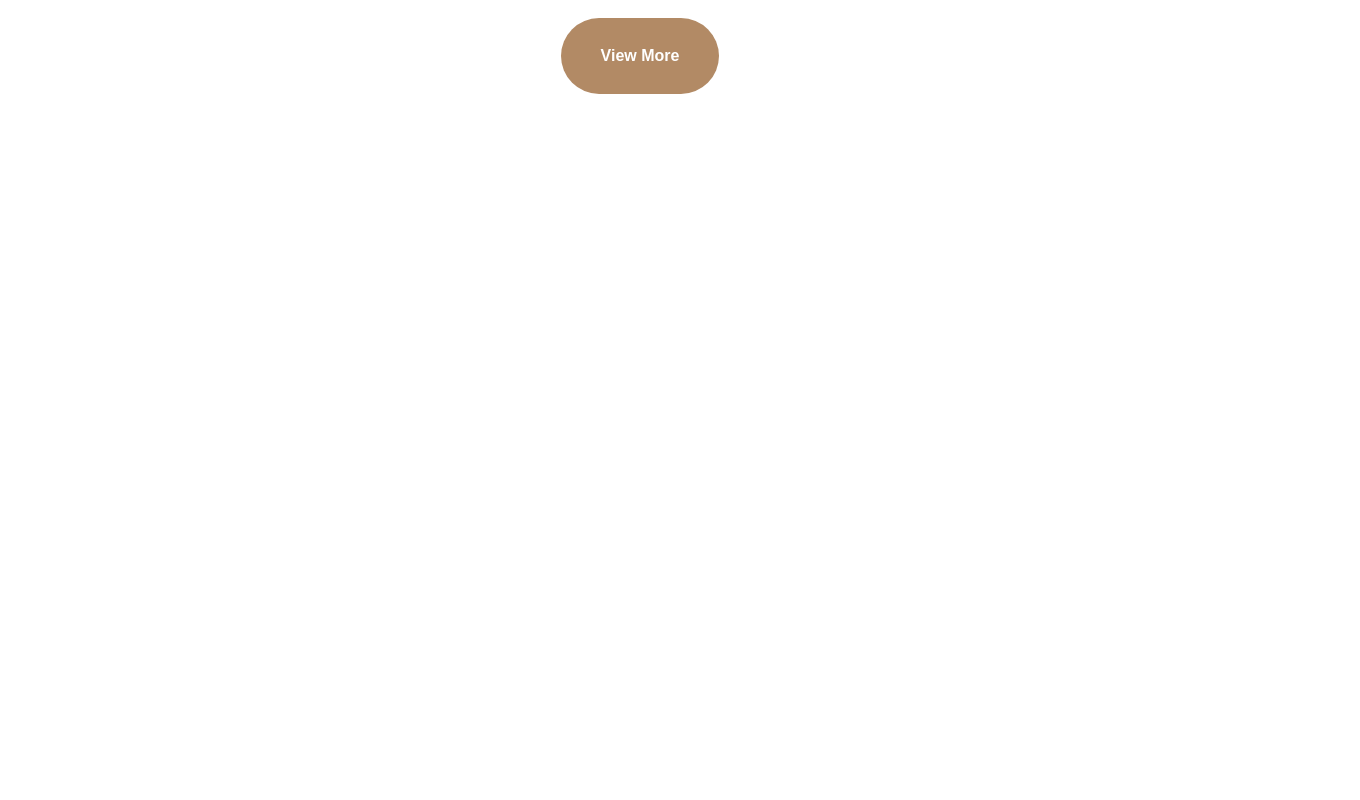
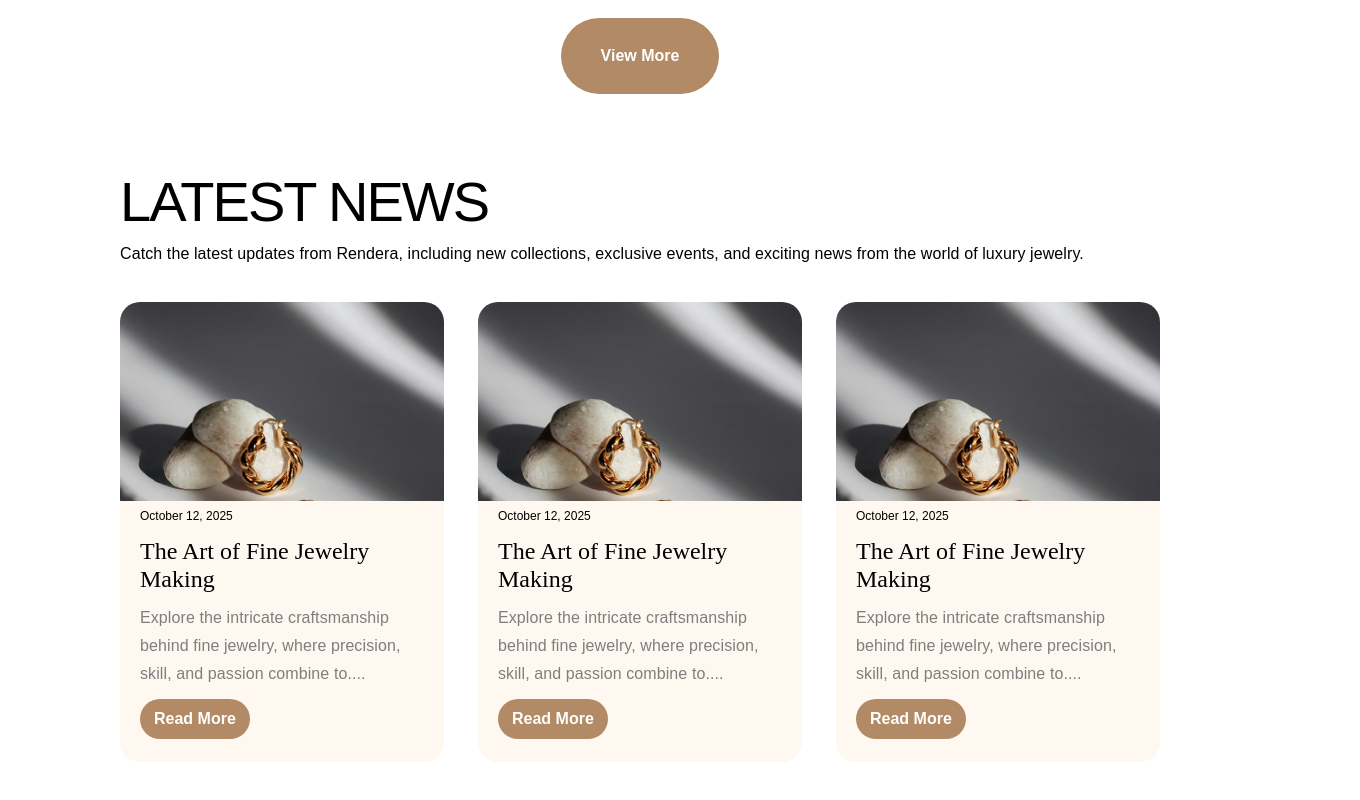
Before and after one commit to ShehzainHassan/Rendera, a React (Vite) app: page / in a window 1280 px wide. Shown: the part 2955-3755 px from the top of the page, 1360 px wide, since content can reach past the window. Before the commit the page ends 3169 px from the top, so only its background shows below. Built offline with nearby package versions, Linux system fonts and the light colour scheme.

Commit message:
Added Latest News Section

```diff
--- a/src/App.tsx
+++ b/src/App.tsx
@@ -1,6 +1,7 @@
 import "./App.css";
 import AboutUs from "./components/AboutUs/AboutUs";
 import Hero from "./components/Hero/Hero";
+import LatestNews from "./components/LatestNews/LatestNews";
 import Reviews from "./components/Reviews/Reviews";
 import Trending from "./components/Trending/Trending";
 import { Wrapper } from "./components/Wrapper/Wrapper";
@@ -13,6 +14,7 @@ function App() {
         <AboutUs />
         <Trending />
         <Reviews />
+        <LatestNews />
       </Wrapper>
     </>
   );
--- a/src/Colors.ts
+++ b/src/Colors.ts
@@ -7,6 +7,7 @@ export const RenderaPalette = {
   brown400: "#2E1B26",
   gray500: "#B5B5B5",
   gray600: "#8C8C8C",
+  gray625: "#7E7E7E",
   gray650: "#747474",
   gray700: "#555555",
   gray800: "#4F4F4F",
--- a/src/Typography.ts
+++ b/src/Typography.ts
@@ -108,8 +108,11 @@ export const ExtraLargeText = styled.p<{ color?: string }>`
   color: ${(props) => props.color || RenderaPalette.black1000};
 `;
 
-export const ExtraLargeTextWithLineHeight = styled.p<{ color?: string }>`
-  font-family: Poppins, sans-serif;
+export const ExtraLargeTextWithLineHeight = styled.p<{
+  color?: string;
+  fontFamily?: string;
+}>`
+  font-family: ${(props) => props.fontFamily || "Poppins, sans-serif"};
   font-weight: 400;
   font-size: 24px;
   line-height: 28px;
--- /dev/null
+++ b/src/components/ContactUs/ContactUs.tsx
@@ -0,0 +1 @@
+export default function ContactUs() {}
--- /dev/null
+++ b/src/components/LatestNews/LatestNews.tsx
@@ -0,0 +1,45 @@
+import styled from "styled-components";
+import TitleContainer from "../TitleContainer/TitleContainer";
+import NewsCard from "../NewsCard/NewsCard";
+
+const Section = styled("section")`
+  display: flex;
+  flex-direction: column;
+  justify-content: center;
+  gap: 40px;
+`;
+const NewsContainer = styled("div")`
+  display: flex;
+  gap: 34px;
+`;
+export default function LatestNews() {
+  return (
+    <Section>
+      <TitleContainer
+        title="Latest News"
+        subTitle="Catch the latest updates from Rendera, including new collections, exclusive events, and exciting news from the world of luxury jewelry."
+        alignment="left"
+      />
+      <NewsContainer>
+        <NewsCard
+          imgSrc="/images/jewellery.png"
+          date="October 12, 2025"
+          title="The Art of Fine Jewelry Making"
+          description="Explore the intricate craftsmanship behind fine jewelry, where precision, skill, and passion combine to...."
+        />
+        <NewsCard
+          imgSrc="/images/jewellery.png"
+          date="October 12, 2025"
+          title="The Art of Fine Jewelry Making"
+          description="Explore the intricate craftsmanship behind fine jewelry, where precision, skill, and passion combine to...."
+        />
+        <NewsCard
+          imgSrc="/images/jewellery.png"
+          date="October 12, 2025"
+          title="The Art of Fine Jewelry Making"
+          description="Explore the intricate craftsmanship behind fine jewelry, where precision, skill, and passion combine to...."
+        />
+      </NewsContainer>
+    </Section>
+  );
+}
--- /dev/null
+++ b/src/components/NewsCard/NewsCard.tsx
@@ -0,0 +1,61 @@
+import styled from "styled-components";
+import { RenderaPalette } from "../../Colors";
+import {
+  ExtraLargeTextWithLineHeight,
+  MediumTextWithLineHeight,
+  TinyText,
+} from "../../Typography";
+import Button from "../Button/Button";
+
+const Container = styled("div")`
+  display: flex;
+  flex-direction: column;
+  border-radius: 20px;
+  background-color: ${RenderaPalette.beige300};
+  width: 375px;
+  height: 460px;
+`;
+const Image = styled.img`
+  width: 100%;
+  height: auto;
+  border-top-left-radius: 20px;
+  border-top-right-radius: 20px;
+`;
+const DescriptionContainer = styled("div")`
+  display: flex;
+  gap: 11px;
+  flex-direction: column;
+  padding: 5px 20px;
+`;
+interface NewsCardProps {
+  imgSrc: string;
+  date: string;
+  title: string;
+  description: string;
+  btnText?: string;
+}
+export default function NewsCard({
+  imgSrc,
+  date,
+  title,
+  description,
+  btnText = "Read More",
+}: NewsCardProps) {
+  return (
+    <Container>
+      <Image src={imgSrc} alt="image" />
+      <DescriptionContainer>
+        <TinyText>{date}</TinyText>
+        <ExtraLargeTextWithLineHeight fontFamily="Bellefair">
+          {title}
+        </ExtraLargeTextWithLineHeight>
+        <MediumTextWithLineHeight color={RenderaPalette.gray625}>
+          {description}
+        </MediumTextWithLineHeight>
+        <Button size="small" alignSelf="left">
+          {btnText}
+        </Button>
+      </DescriptionContainer>
+    </Container>
+  );
+}
--- a/src/components/Reviews/Reviews.tsx
+++ b/src/components/Reviews/Reviews.tsx
@@ -6,12 +6,12 @@ import Button from "../Button/Button";
 const Section = styled("section")`
   display: flex;
   flex-direction: column;
-  align-items: center;
   justify-content: center;
   gap: 40px;
 `;
 const ReviewsContainer = styled("div")`
   display: flex;
+  justify-content: center;
   gap: 24px;
 `;
 export default function Reviews() {
--- a/src/components/TitleContainer/TitleContainer.tsx
+++ b/src/components/TitleContainer/TitleContainer.tsx
@@ -1,23 +1,28 @@
 import styled from "styled-components";
 import { MediumText, SectionTitle } from "../../Typography";
 
-const Container = styled("div")`
+const Container = styled.div<{ alignment: "left" | "middle" }>`
   display: flex;
   flex-direction: column;
   justify-content: center;
-  align-items: center;
+  align-items: ${({ alignment }) =>
+    alignment === "left" ? "flex-start" : "center"};
   gap: 16px;
 `;
+
 interface TitleContainerProps {
   title: string;
   subTitle: string;
+  alignment?: "left" | "middle";
 }
+
 export default function TitleContainer({
   title,
   subTitle,
+  alignment = "middle",
 }: TitleContainerProps) {
   return (
-    <Container>
+    <Container alignment={alignment}>
       <SectionTitle>{title}</SectionTitle>
       <MediumText>{subTitle}</MediumText>
     </Container>
```
Also changed, not shown: public/images/jewellery.png (added).
